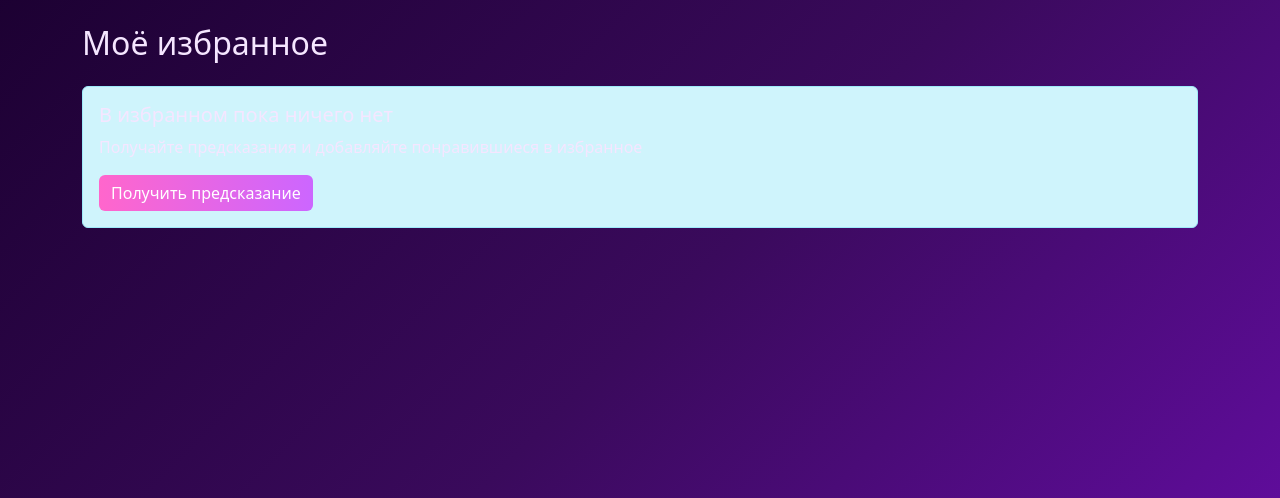
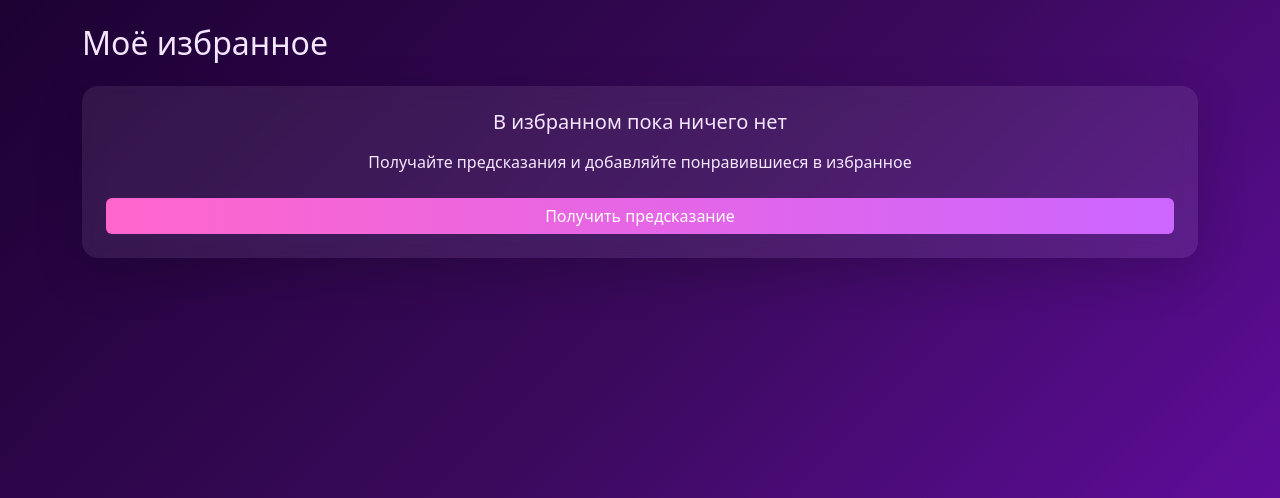
Before and after one commit to vadik7985-maker/final_project2, a Django app: page /favorites/ in a window 1280 px wide. Shown: the part 80-578 px from the top of the page. Run offline with Django 5.2, Linux system fonts and the light colour scheme; a user stored in the database is signed in; data comes from the database, SQL or seed files in the repository.

Commit message:
избранное где ничего нет, теерь текст красивый

```diff
--- a/prediction_site/predictions/templates/favorite.html
+++ b/prediction_site/predictions/templates/favorite.html
@@ -33,10 +33,17 @@
                 {% endfor %}
             </div>
         {% else %}
-            <div class="alert alert-info">
-                <h5>В избранном пока ничего нет</h5>
-                <p>Получайте предсказания и добавляйте понравившиеся в избранное</p>
-                <a href="{% url 'home' %}" class="btn btn-primary">Получить предсказание</a>
+            <div class="card shadow-lg p-4 text-center">
+
+                <h5 class="mb-3">В избранном пока ничего нет</h5>
+                <p class="mb-4">
+                    Получайте предсказания и добавляйте понравившиеся в избранное
+                </p>
+
+                <a href="{% url 'home' %}" class="btn btn-primary">
+                    Получить предсказание
+                </a>
+
             </div>
         {% endif %}
     </div>
```
